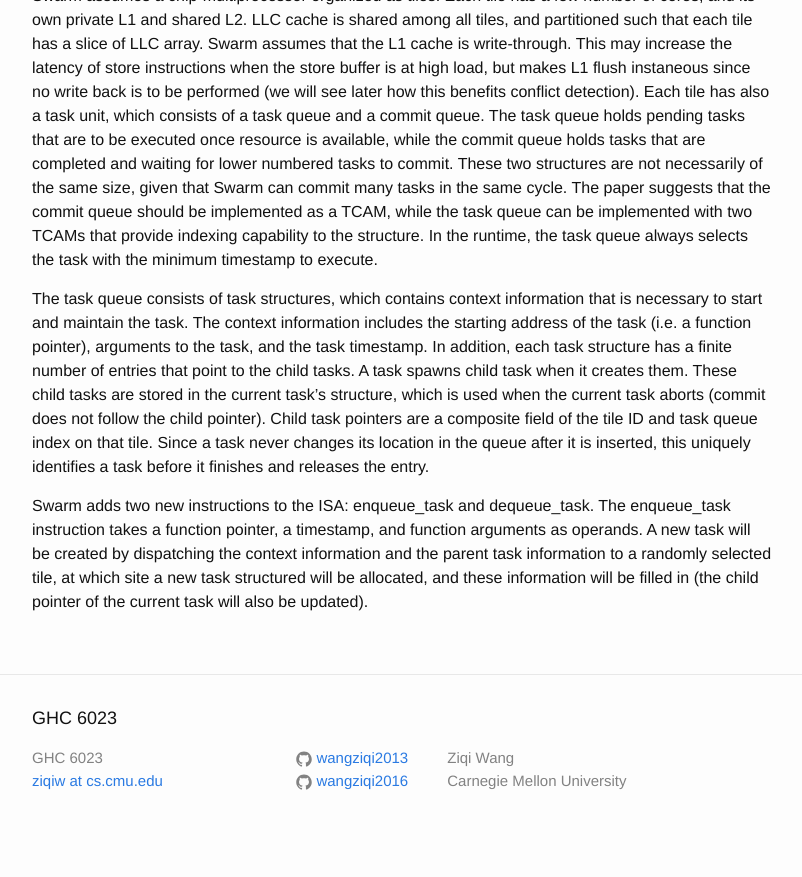
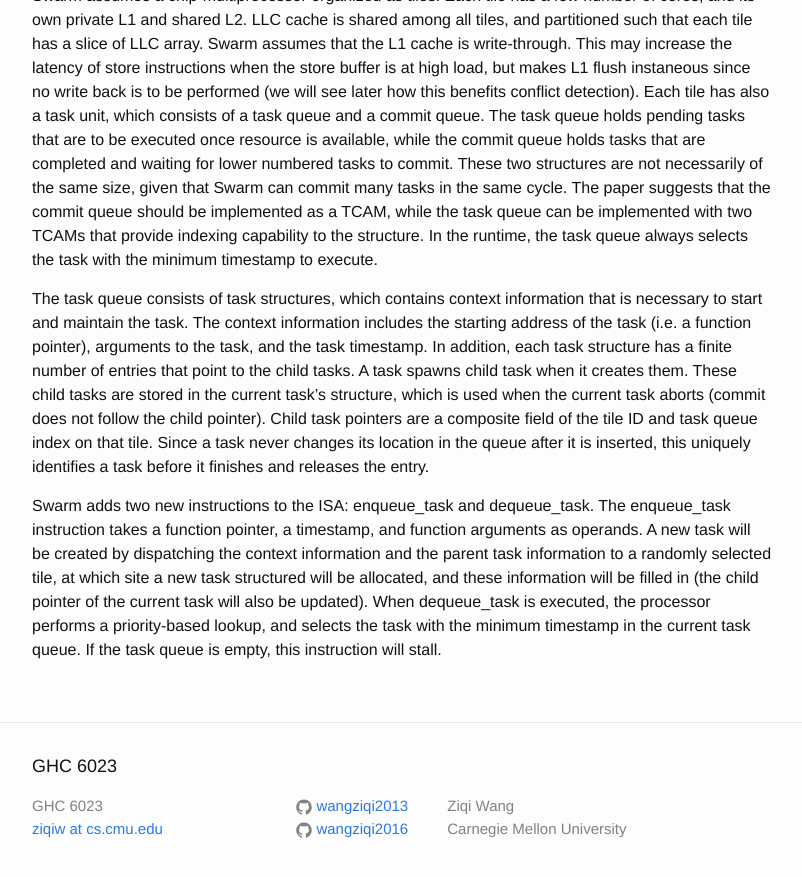
Before and after one commit to wangziqi2013/wangziqi2013.github.io, a Jekyll site: the page built from _posts/2019-08-12-swarm.markdown, in a window 1280 px wide and 900 px high, scrolled down 1186 px. Shown: the top 877 px of the window, without its empty margins (238-1040 px from the left). Built offline with Jekyll 4.4.1, drawn with Linux system fonts in a browser that asks for light colours; before the commit the page ends 2038 px from its top, so only the background shows below that.

Commit message:
Adding dequeue inst

```diff
--- a/_posts/2019-08-12-swarm.markdown
+++ b/_posts/2019-08-12-swarm.markdown
@@ -61,4 +61,6 @@ uniquely identifies a task before it finishes and releases the entry.
 Swarm adds two new instructions to the ISA: enqueue_task and dequeue_task. The enqueue_task instruction takes a function
 pointer, a timestamp, and function arguments as operands. A new task will be created by dispatching the context information
 and the parent task information to a randomly selected tile, at which site a new task structured will be allocated,
-and these information will be filled in (the child pointer of the current task will also be updated).
+and these information will be filled in (the child pointer of the current task will also be updated). When dequeue_task
+is executed, the processor performs a priority-based lookup, and selects the task with the minimum timestamp in the current
+task queue. If the task queue is empty, this instruction will stall.
```
